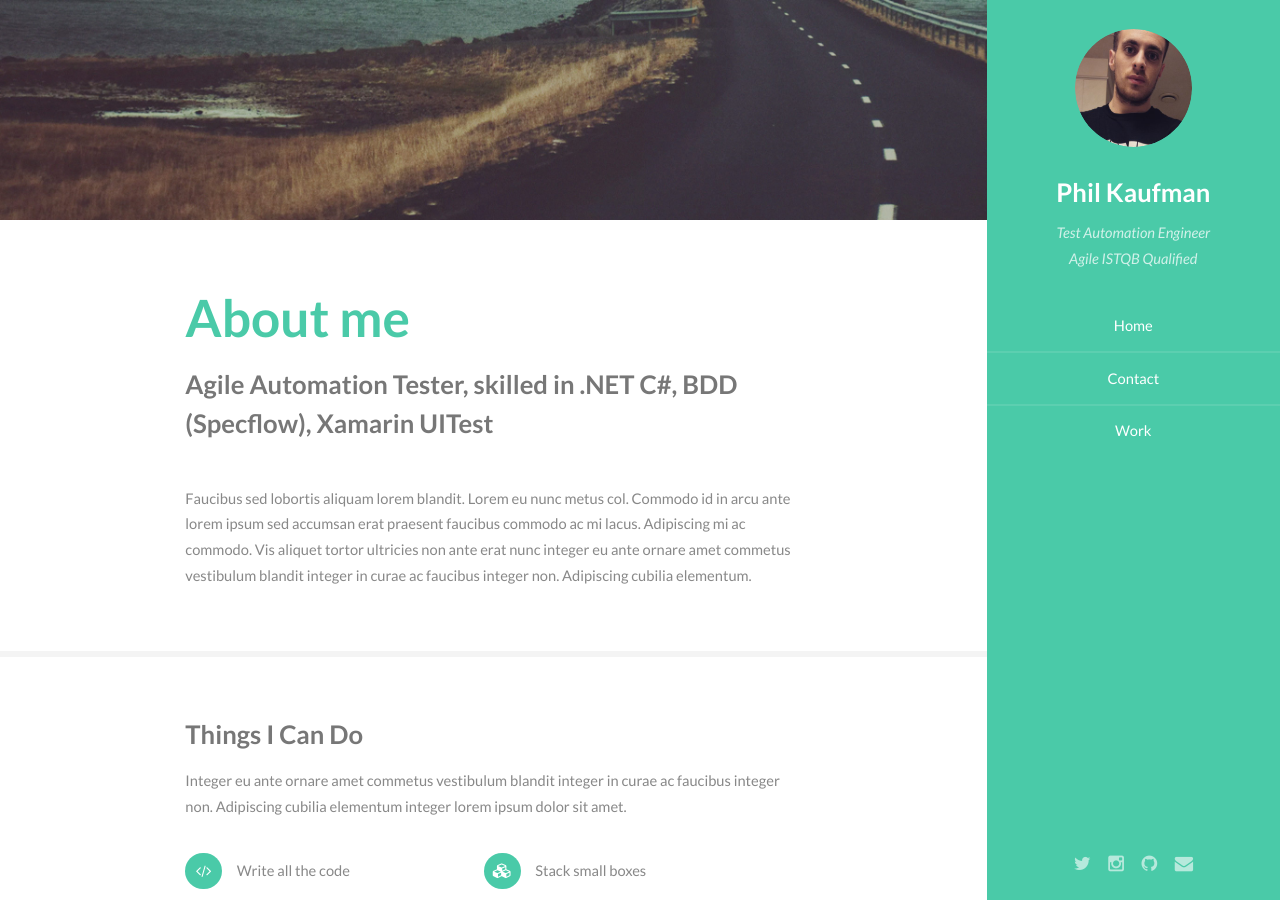
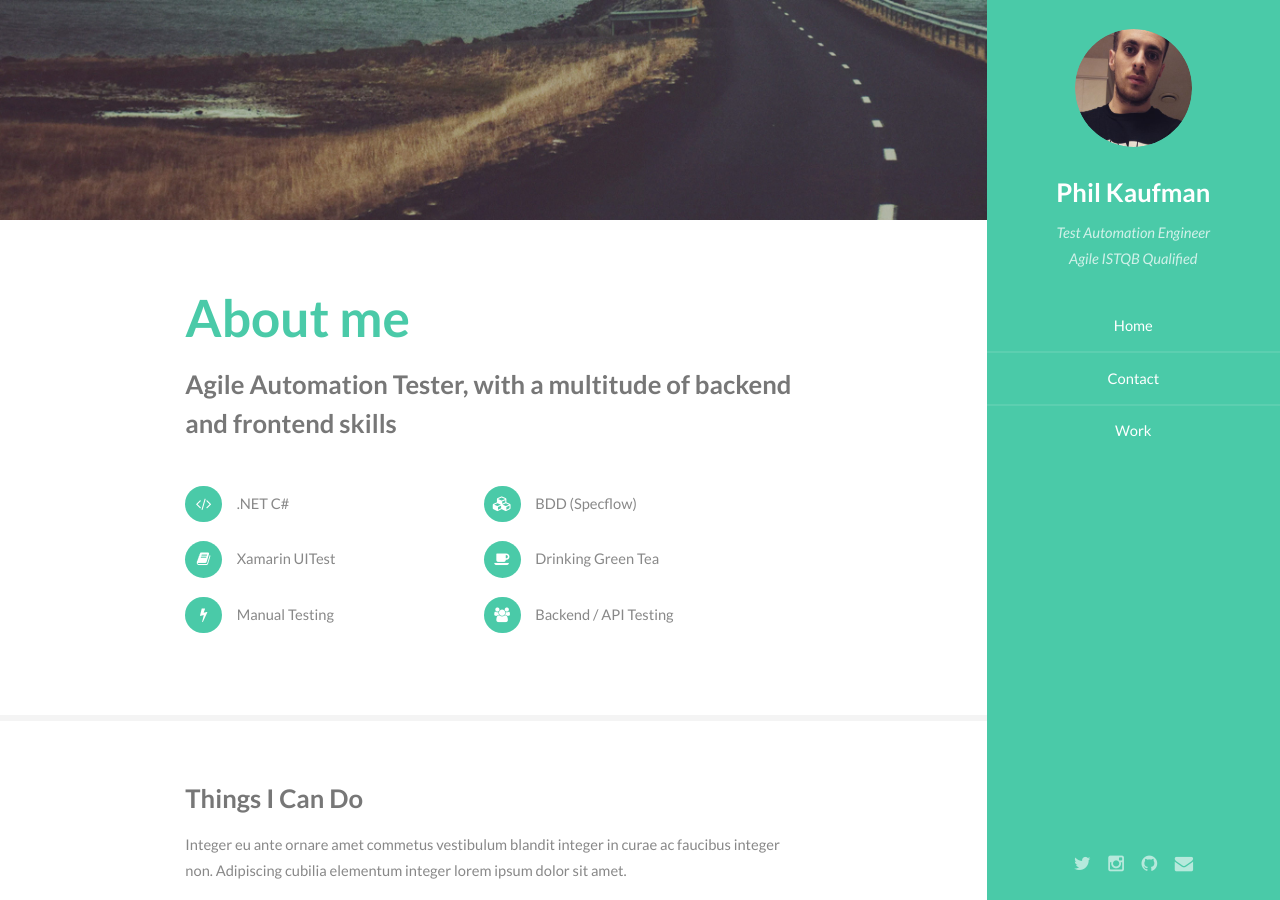
Before and after one commit to philkky/philipkaufman, a Jekyll site: the page built from index.html, in a window 1280 px wide and 900 px high. Built offline with Jekyll 4.4.1, drawn with Linux system fonts in a browser that asks for light colours.

Commit message:
Index content update

```diff
--- a/index.html
+++ b/index.html
@@ -9,9 +9,16 @@ layout: default
         <div class="container">
             <header class="major">
                 <h2>About me</h2>
-                <p>Agile Automation Tester, skilled in .NET C#, BDD (Specflow), Xamarin UITest</p>
-            </header>
-            <p>Faucibus sed lobortis aliquam lorem blandit. Lorem eu nunc metus col. Commodo id in arcu ante lorem ipsum sed accumsan erat praesent faucibus commodo ac mi lacus. Adipiscing mi ac commodo. Vis aliquet tortor ultricies non ante erat nunc integer eu ante ornare amet commetus vestibulum blandit integer in curae ac faucibus integer non. Adipiscing cubilia elementum.</p>
+                <p>Agile Automation Tester, with a multitude of backend and frontend skills</p>
+            </header><p>
+            <ul class="feature-icons">
+                <li class="fa-code">.NET C#</li>
+                <li class="fa-cubes">BDD (Specflow)</li>
+                <li class="fa-book">Xamarin UITest</li>
+                <li class="fa-coffee">Drinking Green Tea</li>
+                <li class="fa-bolt">Manual Testing</li>
+                <li class="fa-users">Backend / API Testing</li></ul<p>
+            </ul>
         </div>
     </section>
 
```
